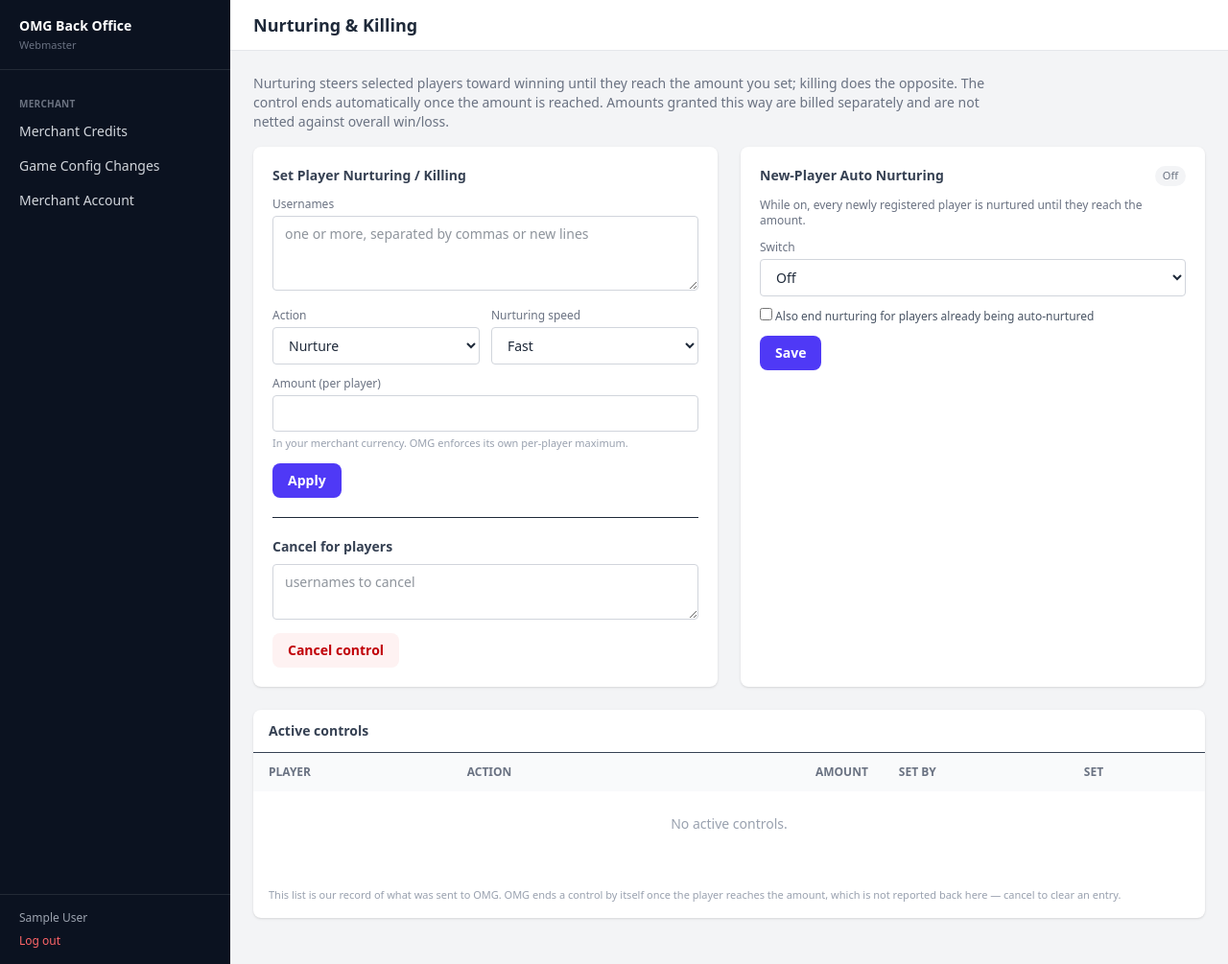
After one commit to kimpoy010/omg-bo, a Laravel app: page /backoffice/patron in a window 1280 px wide. The commit adds this page. Shown: the whole page at 96% size. Run offline with Laravel 12, Linux system fonts and the light colour scheme; the visitor is signed in with stand-in values (Sample User, id 1); data that the repository does not hold is empty; style sheets or scripts are compiled from the project's sources; parts of the project's set-up code (start-up, migrations or seed data) failed here and were passed over.

Commit message:
Add player nurturing/killing and new-player auto nurturing for merchants
Calls OMG ControlSet, CancelControlSet and AutoConfig; amounts sent x10,000.
Local records are written only after OMG accepts the call.

Co-Authored-By: Claude Sonnet 5.5 <noreply@anthropic.com>
Claude-Session: https://claude.ai/code/session_01V74UVKr24aXsDpeeCWeSvU

```diff
--- /dev/null
+++ b/app/Http/Controllers/BackOffice/PatronController.php
@@ -0,0 +1,166 @@
+<?php
+
+namespace App\Http\Controllers\BackOffice;
+
+use App\Http\Controllers\Controller;
+use App\Models\BackOfficeOperationLog;
+use App\Models\PatronAutoConfig;
+use App\Models\PatronControl;
+use App\Models\Player;
+use App\Services\OmgApiService;
+use Illuminate\Http\RedirectResponse;
+use Illuminate\Http\Request;
+use Illuminate\Support\Carbon;
+use Illuminate\Support\Facades\Auth;
+use Illuminate\Support\Facades\DB;
+use Illuminate\Validation\Rule;
+use Illuminate\View\View;
+
+// Player nurturing / killing. Each action is pushed to OMG first; only when OMG
+// accepts it do we record it locally (patron_controls / patron_auto_configs).
+class PatronController extends Controller
+{
+    private const MAX_AMOUNT = 100000000;
+    private const MAX_PLAYERS = 100;
+
+    public function index(): View
+    {
+        return view('backoffice.patron.index', [
+            'auto'    => PatronAutoConfig::get(),
+            'active'  => PatronControl::with(['player', 'setBy'])->where('status', 'active')->latest()->paginate(25, ['*'], 'active_page'),
+            'history' => PatronControl::with('player')->where('status', 'cancelled')->latest('cancelled_at')->limit(20)->get(),
+            'types'   => PatronControl::PATRON_TYPES,
+        ]);
+    }
+
+    public function store(Request $request, OmgApiService $omg): RedirectResponse
+    {
+        $data = $request->validate([
+            'usernames'   => ['required', 'string', 'max:5000'],
+            'kind'        => ['required', Rule::in(['nurture', 'kill'])],
+            'patron_type' => ['required_if:kind,nurture', 'nullable', 'integer', Rule::in(array_keys(PatronControl::PATRON_TYPES))],
+            'amount'      => ['required', 'numeric', 'min:0.01', 'max:' . self::MAX_AMOUNT],
+        ]);
+
+        $players = $this->resolvePlayers($data['usernames']);
+        if (is_string($players)) {
+            return back()->withInput()->withErrors(['usernames' => $players]);
+        }
+
+        $nurture     = $data['kind'] === 'nurture';
+        $patronType  = $nurture ? (int) $data['patron_type'] : null;
+
+        try {
+            $omg->setPatronControl(
+                $players->pluck('id')->implode(','),
+                $nurture ? PatronControl::TYPE_NURTURE : PatronControl::TYPE_KILL,
+                (float) $data['amount'],
+                $patronType,
+            );
+        } catch (\RuntimeException $e) {
+            return back()->withInput()->with('error', 'OMG API error: ' . $e->getMessage());
+        }
+
+        DB::transaction(function () use ($players, $data, $patronType) {
+            // A new setting replaces any active one for the same player.
+            $this->markCancelled($players->pluck('id')->all());
+
+            foreach ($players as $player) {
+                PatronControl::create([
+                    'user_id'        => $player->id,
+                    'kind'           => $data['kind'],
+                    'patron_type'    => $patronType,
+                    'amount'         => $data['amount'],
+                    'status'         => 'active',
+                    'set_by_user_id' => Auth::id(),
+                ]);
+            }
+        });
+
+        BackOfficeOperationLog::record('patron_set', ucfirst($data['kind']) . ' ' . $players->pluck('username')->implode(', ') . ' @ ' . $data['amount']);
+
+        return back()->with('success', ucfirst($data['kind']) . " applied to {$players->count()} player(s).");
+    }
+
+    public function cancel(Request $request, OmgApiService $omg): RedirectResponse
+    {
+        $data = $request->validate(['usernames' => ['required', 'string', 'max:5000']]);
+
+        $players = $this->resolvePlayers($data['usernames']);
+        if (is_string($players)) {
+            return back()->withInput()->withErrors(['usernames' => $players]);
+        }
+
+        try {
+            $omg->cancelPatronControl($players->pluck('id')->implode(','));
+        } catch (\RuntimeException $e) {
+            return back()->with('error', 'OMG API error: ' . $e->getMessage());
+        }
+
+        $this->markCancelled($players->pluck('id')->all());
+
+        BackOfficeOperationLog::record('patron_cancel', $players->pluck('username')->implode(', '));
+
+        return back()->with('success', "Nurturing/killing cancelled for {$players->count()} player(s).");
+    }
+
+    public function auto(Request $request, OmgApiService $omg): RedirectResponse
+    {
+        $data = $request->validate([
+            'enabled'     => ['required', 'boolean'],
+            'amount'      => ['required_if:enabled,1', 'nullable', 'numeric', 'min:0.01', 'max:' . self::MAX_AMOUNT],
+            'patron_type' => ['required_if:enabled,1', 'nullable', 'integer', Rule::in(array_keys(PatronControl::PATRON_TYPES))],
+            'cancel_all'  => ['nullable', 'boolean'],
+        ]);
+
+        $enabled = (bool) $data['enabled'];
+
+        try {
+            $omg->setAutoPatron(
+                $enabled,
+                $enabled ? (float) $data['amount'] : null,
+                $enabled ? (int) $data['patron_type'] : null,
+                ! $enabled && $request->boolean('cancel_all'),
+            );
+        } catch (\RuntimeException $e) {
+            return back()->withInput()->with('error', 'OMG API error: ' . $e->getMessage());
+        }
+
+        $auto = PatronAutoConfig::get();
+        $auto->enabled = $enabled;
+        if ($enabled) {
+            $auto->amount      = $data['amount'];
+            $auto->patron_type = (int) $data['patron_type'];
+        }
+        $auto->updated_by = Auth::id();
+        $auto->save();
+
+        BackOfficeOperationLog::record('patron_auto', $enabled ? "On @ {$data['amount']}" : 'Off' . ($request->boolean('cancel_all') ? ' (cancel all)' : ''));
+
+        return back()->with('success', 'New-player auto nurturing ' . ($enabled ? 'enabled.' : 'disabled.'));
+    }
+
+    /** @return \Illuminate\Support\Collection<int, Player>|string  players, or an error message */
+    private function resolvePlayers(string $input): \Illuminate\Support\Collection|string
+    {
+        $names = collect(preg_split('/[\s,;]+/', $input, -1, PREG_SPLIT_NO_EMPTY))->unique()->values();
+
+        if ($names->isEmpty()) {
+            return 'Enter at least one username.';
+        }
+        if ($names->count() > self::MAX_PLAYERS) {
+            return 'At most ' . self::MAX_PLAYERS . ' players at a time.';
+        }
+
+        $players = Player::whereIn('username', $names)->get();
+        $missing = $names->diff($players->pluck('username'));
+
+        return $missing->isNotEmpty() ? 'Unknown player(s): ' . $missing->implode(', ') : $players;
+    }
+
+    private function markCancelled(array $playerIds): void
+    {
+        PatronControl::whereIn('user_id', $playerIds)->where('status', 'active')
+            ->update(['status' => 'cancelled', 'cancelled_by_user_id' => Auth::id(), 'cancelled_at' => Carbon::now()]);
+    }
+}
--- /dev/null
+++ b/app/Models/PatronAutoConfig.php
@@ -0,0 +1,18 @@
+<?php
+
+namespace App\Models;
+
+use Illuminate\Database\Eloquent\Model;
+
+class PatronAutoConfig extends Model
+{
+    protected $fillable = ['enabled', 'amount', 'patron_type', 'updated_by'];
+
+    protected $casts = ['enabled' => 'boolean', 'amount' => 'decimal:2'];
+
+    // Single-row table — always the first row.
+    public static function get(): self
+    {
+        return self::query()->first() ?? self::create([]);
+    }
+}
--- /dev/null
+++ b/app/Models/PatronControl.php
@@ -0,0 +1,28 @@
+<?php
+
+namespace App\Models;
+
+use Illuminate\Database\Eloquent\Model;
+use Illuminate\Database\Eloquent\Relations\BelongsTo;
+
+class PatronControl extends Model
+{
+    public const TYPE_NURTURE = 14;
+    public const TYPE_KILL    = 15;
+
+    public const PATRON_TYPES = [0 => 'Fast', 1 => 'Slow', 2 => 'Ultimate'];
+
+    protected $fillable = ['user_id', 'kind', 'patron_type', 'amount', 'status', 'set_by_user_id', 'cancelled_by_user_id', 'cancelled_at'];
+
+    protected $casts = ['amount' => 'decimal:2', 'cancelled_at' => 'datetime'];
+
+    public function player(): BelongsTo
+    {
+        return $this->belongsTo(Player::class, 'user_id');
+    }
+
+    public function setBy(): BelongsTo
+    {
+        return $this->belongsTo(User::class, 'set_by_user_id');
+    }
+}
--- /dev/null
+++ b/resources/views/backoffice/patron/index.blade.php
@@ -0,0 +1,151 @@
+@extends('layouts.app')
+@section('title', 'Nurturing & Killing')
+
+@section('content')
+@if (session('error'))
+    <div class="mb-4 bg-red-50 border border-red-200 text-red-800 text-sm px-4 py-3 rounded-lg">{{ session('error') }}</div>
+@endif
+
+<p class="text-sm text-gray-500 mb-4 max-w-3xl">
+    Nurturing steers selected players toward winning until they reach the amount you set; killing does the opposite.
+    The control ends automatically once the amount is reached. Amounts granted this way are billed separately and are not netted against overall win/loss.
+</p>
+
+<div class="grid grid-cols-1 lg:grid-cols-2 gap-6 mb-6">
+    {{-- Set / cancel for specific players --}}
+    <div class="bg-white rounded-lg shadow p-5">
+        <div class="text-sm font-semibold text-gray-700 mb-3">Set Player Nurturing / Killing</div>
+        <form method="POST" action="{{ route('backoffice.patron.store') }}" class="space-y-3">
+            @csrf
+            <div>
+                <label class="block text-xs font-medium text-gray-500 mb-1">Usernames</label>
+                <textarea name="usernames" rows="3" required placeholder="one or more, separated by commas or new lines"
+                          class="w-full border border-gray-300 rounded px-3 py-2 text-sm @error('usernames') border-red-400 @enderror">{{ old('usernames') }}</textarea>
+                @error('usernames') <p class="text-xs text-red-500 mt-1">{{ $message }}</p> @enderror
+            </div>
+            <div class="grid grid-cols-2 gap-3">
+                <div>
+                    <label class="block text-xs font-medium text-gray-500 mb-1">Action</label>
+                    <select name="kind" id="patron-kind" class="w-full border border-gray-300 rounded px-3 py-2 text-sm"
+                            onchange="document.getElementById('patron-type-wrap').style.display = this.value === 'nurture' ? 'block' : 'none'">
+                        <option value="nurture" @selected(old('kind') === 'nurture')>Nurture</option>
+                        <option value="kill" @selected(old('kind') === 'kill')>Kill</option>
+                    </select>
+                </div>
+                <div id="patron-type-wrap" style="display: {{ old('kind', 'nurture') === 'nurture' ? 'block' : 'none' }};">
+                    <label class="block text-xs font-medium text-gray-500 mb-1">Nurturing speed</label>
+                    <select name="patron_type" class="w-full border border-gray-300 rounded px-3 py-2 text-sm">
+                        @foreach ($types as $value => $label)
+                            <option value="{{ $value }}" @selected((string) old('patron_type', 0) === (string) $value)>{{ $label }}</option>
+                        @endforeach
+                    </select>
+                </div>
+            </div>
+            <div>
+                <label class="block text-xs font-medium text-gray-500 mb-1">Amount (per player)</label>
+                <input type="number" name="amount" step="0.01" min="0.01" required value="{{ old('amount') }}"
+                       class="w-full border border-gray-300 rounded px-3 py-2 text-sm @error('amount') border-red-400 @enderror">
+                @error('amount') <p class="text-xs text-red-500 mt-1">{{ $message }}</p> @enderror
+                <p class="text-[11px] text-gray-400 mt-1">In your merchant currency. OMG enforces its own per-player maximum.</p>
+            </div>
+            <button type="submit" class="bg-indigo-600 hover:bg-indigo-700 text-white text-sm font-semibold px-4 py-2 rounded-lg">Apply</button>
+        </form>
+
+        <form method="POST" action="{{ route('backoffice.patron.cancel') }}" class="mt-5 pt-5 border-t space-y-2"
+              onsubmit="return confirm('Cancel nurturing/killing for these players?')">
+            @csrf
+            <div class="text-sm font-semibold text-gray-700">Cancel for players</div>
+            <textarea name="usernames" rows="2" required placeholder="usernames to cancel"
+                      class="w-full border border-gray-300 rounded px-3 py-2 text-sm"></textarea>
+            <button type="submit" class="bg-red-50 hover:bg-red-100 text-red-700 text-sm font-semibold px-4 py-2 rounded-lg">Cancel control</button>
+        </form>
+    </div>
+
+    {{-- New-player auto nurturing --}}
+    <div class="bg-white rounded-lg shadow p-5">
+        <div class="flex items-center justify-between mb-3">
+            <div class="text-sm font-semibold text-gray-700">New-Player Auto Nurturing</div>
+            <span class="text-[11px] px-2 py-0.5 rounded-full {{ $auto->enabled ? 'bg-green-100 text-green-700' : 'bg-gray-100 text-gray-500' }}">{{ $auto->enabled ? 'On' : 'Off' }}</span>
+        </div>
+        <p class="text-xs text-gray-500 mb-3">While on, every newly registered player is nurtured until they reach the amount.</p>
+
+        <form method="POST" action="{{ route('backoffice.patron.auto') }}" class="space-y-3">
+            @csrf
+            <div>
+                <label class="block text-xs font-medium text-gray-500 mb-1">Switch</label>
+                <select name="enabled" id="auto-enabled" class="w-full border border-gray-300 rounded px-3 py-2 text-sm"
+                        onchange="var on = this.value === '1'; document.getElementById('auto-on').style.display = on ? 'block' : 'none'; document.getElementById('auto-off').style.display = on ? 'none' : 'block'">
+                    <option value="1" @selected(old('enabled', $auto->enabled ? '1' : '0') == '1')>On</option>
+                    <option value="0" @selected(old('enabled', $auto->enabled ? '1' : '0') == '0')>Off</option>
+                </select>
+            </div>
+            <div id="auto-on" class="space-y-3" style="display: {{ old('enabled', $auto->enabled ? '1' : '0') == '1' ? 'block' : 'none' }};">
+                <div>
+                    <label class="block text-xs font-medium text-gray-500 mb-1">Amount (per player)</label>
+                    <input type="number" name="amount" step="0.01" min="0.01" value="{{ old('amount', $auto->amount) }}"
+                           class="w-full border border-gray-300 rounded px-3 py-2 text-sm @error('amount') border-red-400 @enderror">
+                </div>
+                <div>
+                    <label class="block text-xs font-medium text-gray-500 mb-1">Nurturing speed</label>
+                    <select name="patron_type" class="w-full border border-gray-300 rounded px-3 py-2 text-sm">
+                        @foreach ($types as $value => $label)
+                            <option value="{{ $value }}" @selected((string) old('patron_type', $auto->patron_type) === (string) $value)>{{ $label }}</option>
+                        @endforeach
+                    </select>
+                </div>
+            </div>
+            <label id="auto-off" class="flex items-center gap-2 text-xs text-gray-600" style="display: {{ old('enabled', $auto->enabled ? '1' : '0') == '1' ? 'none' : 'block' }};">
+                <input type="checkbox" name="cancel_all" value="1"> Also end nurturing for players already being auto-nurtured
+            </label>
+            <button type="submit" class="bg-indigo-600 hover:bg-indigo-700 text-white text-sm font-semibold px-4 py-2 rounded-lg">Save</button>
+        </form>
+    </div>
+</div>
+
+<div class="bg-white rounded-lg shadow overflow-x-auto mb-6">
+    <div class="px-4 py-3 border-b text-sm font-semibold text-gray-700">Active controls</div>
+    <table class="w-full text-sm">
+        <thead class="bg-gray-50 text-xs text-gray-500 uppercase">
+            <tr>
+                <th class="text-left px-4 py-3">Player</th>
+                <th class="text-left px-4 py-3">Action</th>
+                <th class="text-right px-4 py-3">Amount</th>
+                <th class="text-left px-4 py-3">Set by</th>
+                <th class="text-left px-4 py-3">Set</th>
+            </tr>
+        </thead>
+        <tbody>
+        @forelse ($active as $c)
+            <tr>
+                <td class="px-4 py-3 border-b font-medium">{{ $c->player?->username }}</td>
+                <td class="px-4 py-3 border-b">{{ ucfirst($c->kind) }}@if ($c->kind === 'nurture') <span class="text-gray-400">({{ $types[$c->patron_type] ?? '—' }})</span>@endif</td>
+                <td class="px-4 py-3 border-b text-right">{{ number_format((float) $c->amount, 2) }}</td>
+                <td class="px-4 py-3 border-b text-gray-500">{{ $c->setBy?->name ?? $c->setBy?->username ?? '—' }}</td>
+                <td class="px-4 py-3 border-b text-gray-500">{{ $c->created_at->format('Y-m-d H:i') }}</td>
+            </tr>
+        @empty
+            <tr><td colspan="5" class="px-4 py-6 text-center text-gray-400">No active controls.</td></tr>
+        @endforelse
+        </tbody>
+    </table>
+    <div class="p-4">{{ $active->links() }}</div>
+    <p class="px-4 pb-4 text-[11px] text-gray-400">This list is our record of what was sent to OMG. OMG ends a control by itself once the player reaches the amount, which is not reported back here — cancel to clear an entry.</p>
+</div>
+
+@if ($history->isNotEmpty())
+<div class="bg-white rounded-lg shadow overflow-x-auto">
+    <div class="px-4 py-3 border-b text-sm font-semibold text-gray-700">Recently cancelled / replaced</div>
+    <table class="w-full text-sm">
+        <tbody>
+        @foreach ($history as $c)
+            <tr>
+                <td class="px-4 py-2 border-b">{{ $c->player?->username }}</td>
+                <td class="px-4 py-2 border-b text-gray-500">{{ ucfirst($c->kind) }} · {{ number_format((float) $c->amount, 2) }}</td>
+                <td class="px-4 py-2 border-b text-gray-400">{{ $c->cancelled_at?->format('Y-m-d H:i') }}</td>
+            </tr>
+        @endforeach
+        </tbody>
+    </table>
+</div>
+@endif
+@endsection
--- a/resources/views/layouts/app.blade.php
+++ b/resources/views/layouts/app.blade.php
@@ -56,6 +56,7 @@
                         ['label' => 'Game Config', 'route' => 'backoffice.game-config.index', 'match' => ['backoffice.game-config.index', 'backoffice.game-config.edit']],
                         ['label' => 'Batch Changes', 'route' => 'backoffice.game-config.batch'],
                         ['label' => 'RTP Control', 'route' => 'backoffice.rtp.index'],
+                        ['label' => 'Nurturing & Killing', 'route' => 'backoffice.patron.index'],
                     ],
                     'Log Mgmt' => [
                         ['label' => 'Operation Log', 'route' => 'backoffice.logs.index'],
--- a/routes/web.php
+++ b/routes/web.php
@@ -5,6 +5,7 @@ use App\Http\Controllers\BackOffice\CreditController;
 use App\Http\Controllers\BackOffice\DashboardController;
 use App\Http\Controllers\BackOffice\GameConfigController;
 use App\Http\Controllers\BackOffice\LogController;
+use App\Http\Controllers\BackOffice\PatronController;
 use App\Http\Controllers\BackOffice\PlayerController;
 use App\Http\Controllers\BackOffice\RankingController;
 use App\Http\Controllers\BackOffice\RetentionController;
@@ -47,6 +48,11 @@ Route::middleware('auth')->group(function () {
         Route::post('rtp', [RtpController::class, 'store'])->name('rtp.store');
         Route::delete('rtp/{user}', [RtpController::class, 'destroy'])->name('rtp.destroy');
 
+        Route::get('patron', [PatronController::class, 'index'])->name('patron.index');
+        Route::post('patron', [PatronController::class, 'store'])->name('patron.store');
+        Route::post('patron/cancel', [PatronController::class, 'cancel'])->name('patron.cancel');
+        Route::post('patron/auto', [PatronController::class, 'auto'])->name('patron.auto');
+
         Route::get('game-config', [GameConfigController::class, 'index'])->name('game-config.index');
         Route::get('game-config/batch', [GameConfigController::class, 'batch'])->name('game-config.batch');
         Route::post('game-config/batch', [GameConfigController::class, 'batchUpdate'])->name('game-config.batch.update');
```
Also changed, not shown: app/Services/OmgApiService.php (+57 -0 lines), tests/Feature/BackOfficeTest.php (+63 -1 lines), database/migrations/2026_10_09_100000_create_patron_tables.php (added).
